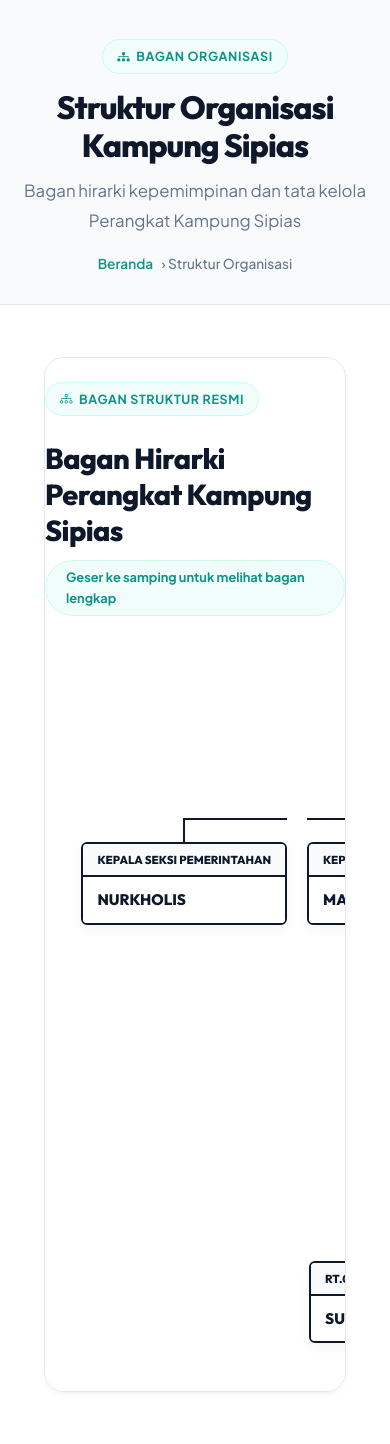
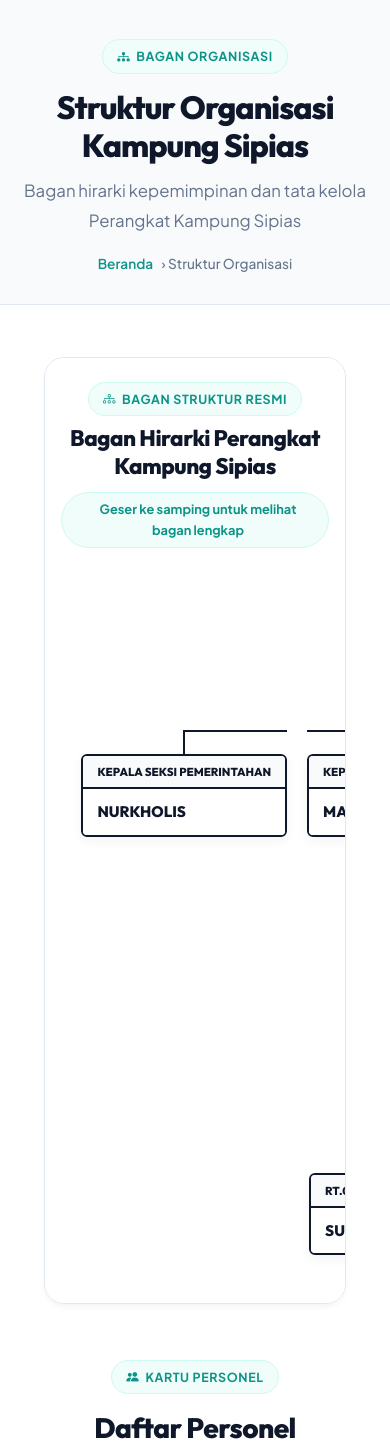
Before and after one commit to SofyanBaharudinnn/kampung-sipias, a Django app: page /pemerintahan/ in a window 390 px wide. Shown: the part 65-1509 px from the top of the page. Run offline with Django 5.2, Linux system fonts and the light colour scheme; data comes from the database, SQL or seed files in the repository; some libraries are stand-ins or nearby versions.

Commit message:
UI: Meratakan tengah (center-align) badge, judul, dan petunjuk geser pada card bagan organisasi di mobile

```diff
--- a/templates/core/pemerintahan.html
+++ b/templates/core/pemerintahan.html
@@ -37,6 +37,14 @@
     .org-diagram-card {
       padding: 24px 0 !important;
       text-align: left !important;
+    }
+    .org-diagram-header,
+    .org-diagram-header *,
+    .mobile-scroll-hint {
+      text-align: center !important;
+      margin-left: auto !important;
+      margin-right: auto !important;
+      justify-content: center !important;
     }
     .org-tree {
       padding: 24px 90px !important;
@@ -214,13 +222,13 @@
 
     <!-- DIAGRAM SKEMA ORG CHART PRESISI -->
     <div class="org-diagram-card">
-      <div style="text-align: center; margin-bottom: 24px;">
-        <span class="badge badge-primary"><i class="bi bi-diagram-3"></i> Bagan Struktur Resmi</span>
-        <h2 style="font-size: 1.8rem; font-weight: 800; color: var(--text-dark); margin-top: 8px;">
+      <div class="org-diagram-header" style="text-align: center; margin-bottom: 24px; padding: 0 16px;">
+        <span class="badge badge-primary" style="margin: 0 auto;"><i class="bi bi-diagram-3"></i> Bagan Struktur Resmi</span>
+        <h2 class="section-title" style="font-size: clamp(1.4rem, 4vw, 1.8rem); font-weight: 800; color: var(--text-dark); margin-top: 8px; text-align: center;">
           Bagan Hirarki Perangkat Kampung Sipias
         </h2>
-        <div style="margin-top: 12px;">
-          <span class="mobile-scroll-hint"><i class="bi bi-arrows-left-right"></i> Geser ke samping untuk melihat bagan lengkap</span>
+        <div style="margin-top: 12px; text-align: center;">
+          <span class="mobile-scroll-hint" style="margin: 0 auto;"><i class="bi bi-arrows-left-right"></i> Geser ke samping untuk melihat bagan lengkap</span>
         </div>
       </div>
 
```
